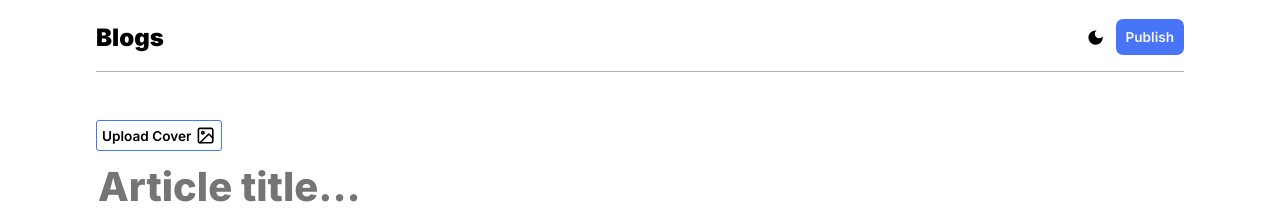
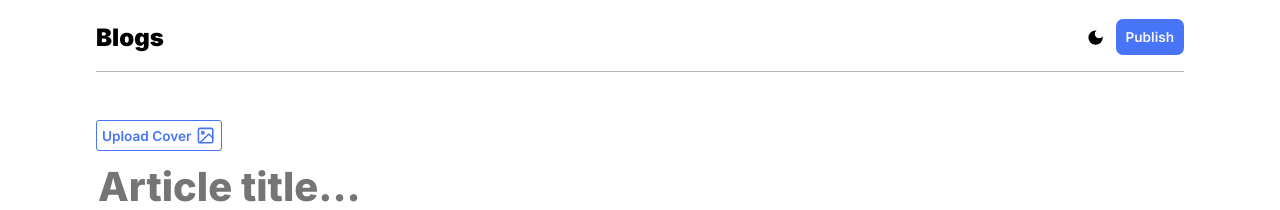
Before and after one commit to Shivani-1524/blog-apiwiz-frontend, a React (Create React App) app: page /create in a window 1280 px wide. Shown: the top 210 px of the page. Built offline with nearby package versions, Linux system fonts and the light colour scheme.

Commit message:
style: btn hover

```diff
--- a/src/App.css
+++ b/src/App.css
@@ -177,6 +177,7 @@ p.icon-txt{
   border-radius: 3px;
   padding: 5px;
   border: 1px solid var(--primary-color);
+  color: var(--primary-color);
   font-size: 0.85rem;
   font-weight: 600;
   gap: 5px;
@@ -200,6 +201,11 @@ p.icon-txt{
   transition: box-shadow .3s;
   height: max-content;
 }
-.btn:hover{
+.btn-primary:hover{
     box-shadow: 0 0 11px rgba(33,33,33,.35);
 }
+.btn-primary-outline:hover{
+    background-color: var(--primary-color);
+    color: white;
+    transition: all 0.3s ease-in;
+}
```
